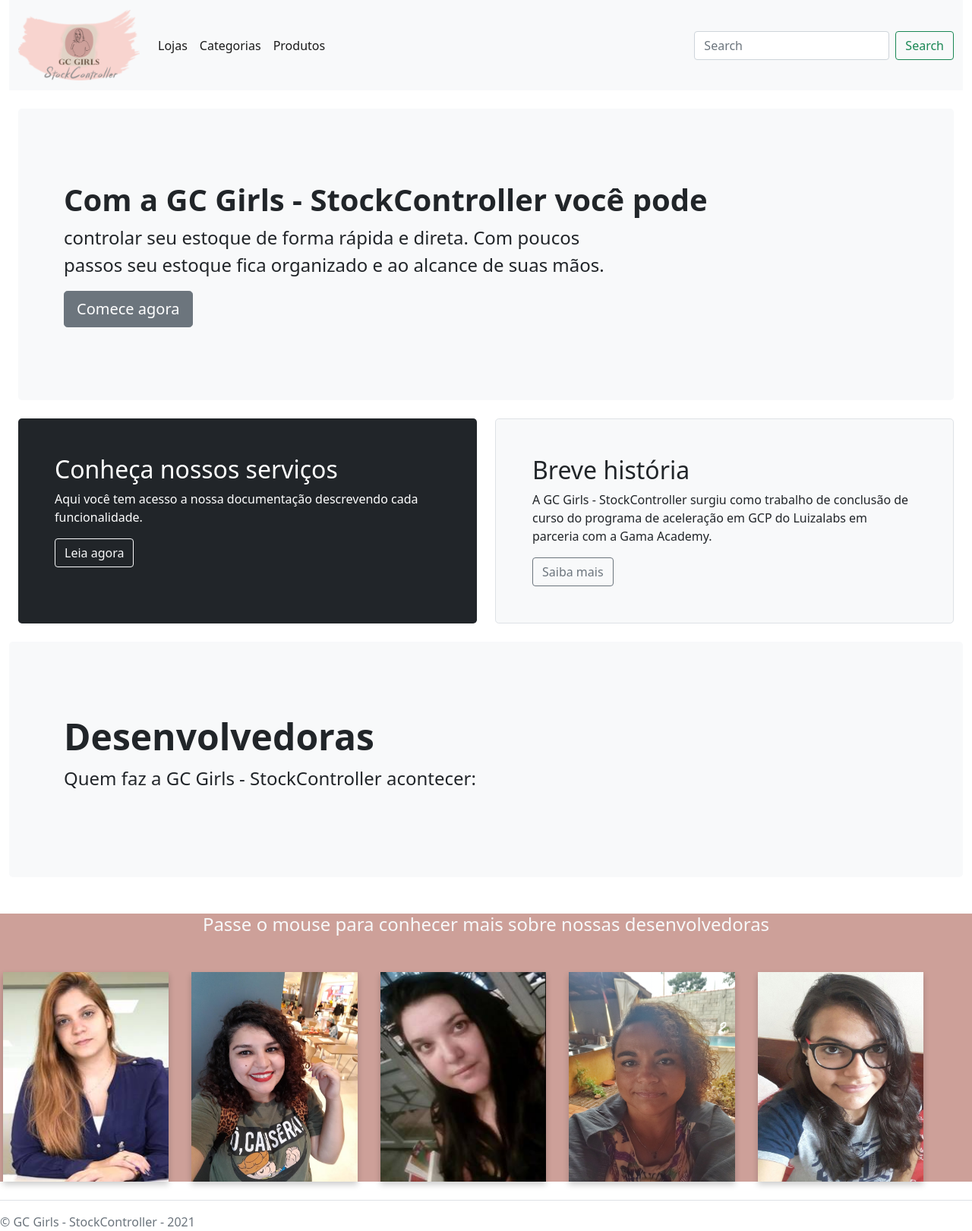
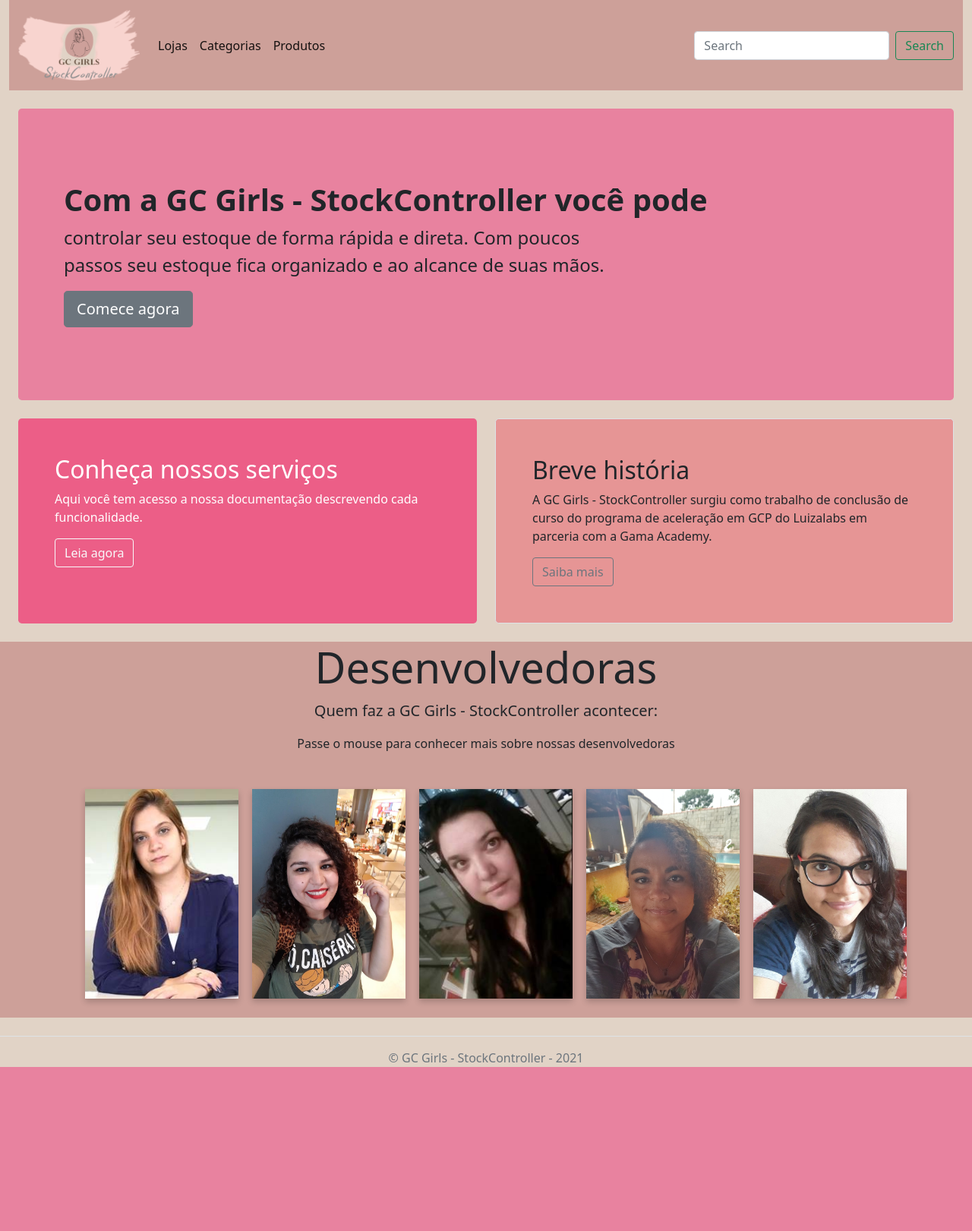
Before and after one commit to sammarabn/Projeto-LuizaCode, a Django app: page / in a window 1280 px wide. Shown: the whole page at 76% size. After the commit the page ends 1405 px from the top, so only its background shows below. Run offline with Django 3.2, Linux system fonts and the light colour scheme; grey boxes are pictures that could not be loaded.

Commit message:
Atualização do Front

```diff
--- a/app/static/CSS/style.css
+++ b/app/static/CSS/style.css
@@ -1,5 +1,5 @@
 .body-products {
-    background-color: #71d2f3;
+    background-color: #e1d3c6;
     background-attachment: fixed;/*fixo*/
     background-size: cover;
     background-repeat: repeat;
@@ -11,7 +11,7 @@
 }
 
 .body-index {
-    background-color: #59badb;
+    background-color: #e1d3c6;
     background-attachment: fixed;/*fixo*/
     background-size: cover;
     background-repeat: repeat;
@@ -22,7 +22,7 @@
     flex-direction: column;
 }
 .body-cadastro {
-    background-color: #ACCBE1;
+    background-color: #e1c6c6;
     background-attachment: fixed;/*fixo*/
     background-size: cover;
     background-repeat: repeat;
@@ -30,7 +30,7 @@
 
 }
 .body-view {
-    background-color: #7191C1;
+    background-color: #e1d3c6;
     background-attachment: fixed;/*fixo*/
     background-size: cover;
     background-repeat: repeat;
@@ -42,14 +42,14 @@
 
 }
 .body-viewProducts{
-    background-color: #6386BB;
+    background-color: #e1d3c6;
     background-attachment: fixed;/*fixo*/
     background-size: cover;
     background-repeat: repeat;
     background-position: right bottom;
 }
 .bg {
-    background-color: #418B88;
+    background-color: #e1d3c6;
 }
 
 .bg-box {
@@ -68,6 +68,22 @@
     border-radius:0px;
     width: 200px;
     height: 35px;
+ }
+
+ .bg-pink{
+  background-color: #ec5e87
+ }
+
+ .bg-card1{
+  background-color: #e8829f
+ }
+
+ .bg-card3{
+  background-color: #e69595
+ }
+
+ .bg-nav{
+  background-color: #cda099;
  }
 
  .cor-jumb{
@@ -104,6 +120,7 @@
       width: 220px;
       height: 276px;
       perspective: 1000px;
+      padding-left: 18px;
     }
 
     .flip-card-inner {
@@ -134,7 +151,7 @@
     }
 
     .flip-card-back {
-      background-color: #cda099;
+      background-color: #ec5e87;
       color: white;
       transform: rotateY(180deg);
     }
--- a/app/templates/index.html
+++ b/app/templates/index.html
@@ -8,11 +8,12 @@
     <link href="https://cdn.jsdelivr.net/npm/bootstrap@5.1.1/dist/css/bootstrap.min.css" rel="stylesheet"
         integrity="sha384-F3w7mX95PdgyTmZZMECAngseQB83DfGTowi0iMjiWaeVhAn4FJkqJByhZMI3AhiU" crossorigin="anonymous">
         <link rel="stylesheet" href="{% static 'CSS/style.css' %}">
-    <link rel="icon" href="../static/favicon.ico" </head>
+    <link rel="icon" href="../static/favicon.ico" >
+  </head>
 
-<body>
+<body class="body-index">
     <div class="container-fluid">
-        <nav class="navbar navbar-expand-lg navbar-light bg-light">
+        <nav class="navbar navbar-expand-lg navbar-light bg-nav ">
             <div class="container-fluid">
                 <a class="navbar-brand" href="/"><img src="../static/images/GC-logo.png" alt="logo" width="160" height="93"></a>
                 <button class="navbar-toggler" type="button" data-bs-toggle="collapse"
@@ -41,7 +42,7 @@
         </nav>
         <main>
             <div class="container-xxl py-4">
-                <div class="p-5 mb-4 bg-light rounded-3">
+                <div class="p-5 mb-4 bg-card1 rounded-3">
                     <div class="container-fluid py-5">
                         <h1 class="display-8 fw-bold">Com a GC Girls - StockController você pode</h1>
                         <p class="col-md-8 fs-4">controlar seu estoque de forma rápida e direta. Com poucos passos seu
@@ -52,28 +53,18 @@
 
                 <div class="row align-items-md-stretch">
                     <div class="col-md-6">
-                        <div class="h-100 p-5 text-white bg-dark rounded-3">
+                        <div class="h-100 p-5 text-white bg-pink rounded-3">
                             <h2>Conheça nossos serviços</h2>
                             <p>Aqui você tem acesso a nossa documentação descrevendo cada funcionalidade.</p>
                             <button class="btn btn-outline-light" type="button">Leia agora</button>
                         </div>
                     </div>
                     <div class="col-md-6">
-                        <div class="h-100 p-5 bg-light border rounded-3">
+                        <div class="h-100 p-5 bg-card3 border rounded-3">
                             <h2>Breve história</h2>
                             <p>A GC Girls - StockController surgiu como trabalho de conclusão de curso do programa de
                                 aceleração em GCP do Luizalabs em parceria com a Gama Academy.</p>
                             <button class="btn btn-outline-secondary" type="button">Saiba mais</button>
-                        </div>
-                    </div>
-
-                    <div class="p-5 mb-4 bg-light rounded-3 mt-4">
-                        <div class="container-fluid py-5">
-                            <h1 class="display-5 fw-bold">Desenvolvedoras</h1>
-                            <p class="col-md-8 fs-4">Quem faz a GC Girls - StockController acontecer:</p>
-
-
-
                         </div>
                     </div>
                 </div>
@@ -85,14 +76,14 @@
     <!--Card flip/Equipe-->
 
 <div class="jumbotron jumbotron-fluid cor-jumb-dev ">
-    <h4 class="text-center mb-5 text-light">Passe o mouse para conhecer mais sobre nossas desenvolvedoras</h4>
-    <div class="container d-flex">
-
-
-      <div class="container-fluid d-flex ml-4  ">
+  <h1 class="display-4 text-center font-weight-bold">Desenvolvedoras</h1>
+        <p class="lead text-center font-weight-bold ">Quem faz a GC Girls - StockController acontecer:</p>
+    <p class="text-center mb-5 text-dark">Passe o mouse para conhecer mais sobre nossas desenvolvedoras</p>
+    <div class="container d-flex ">
+      <div class="container-fluid d-flex ml-4 align-items-center" style="width: auto!important;padding-bottom: 25px;">
 
         <div class="flip-card">
-          <div class="flip-card-inner margin">
+          <div class="flip-card-inner">
             <div class="flip-card-front">
               <img class="img-fluid" src="../static/images/Ana.jpg" alt="Avatar" style="width:220px;height:276px;">
             </div>
@@ -111,7 +102,7 @@
         </div>
 
         <div class="flip-card ">
-          <div class="flip-card-inner margin1">
+          <div class="flip-card-inner">
             <div class="flip-card-front">
               <img class="img-fluid" src="../static/images/Karolina.jpeg" alt="Avatar" style="width:220px;height:276px;">
             </div>
@@ -120,9 +111,9 @@
                 <p>Desenvolvedora</p>
                 <p class="mb-2">Full-Stack</p>
                 <div class="row justify-content-center mt-5" style="display: block!important;">
-                  <a href="" target="_blank"> <img class="mr-4 " width="40px"
+                  <a href="https://github.com/karolinaq20" target="_blank"> <img class="mr-4 " width="40px"
                       height="40px" src="../static/images/github.png"></a>
-                  <a href="" target="_blank"> <img width="40px"
+                  <a href="https://www.linkedin.com/in/karolina-queiroz/" target="_blank"> <img width="40px"
                       height="40px" src="../static/images/logotipo-do-linkedin.png"></a>
               </div>
             </div>
@@ -130,7 +121,7 @@
         </div>
 
         <div class="flip-card">
-          <div class="flip-card-inner margin2">
+          <div class="flip-card-inner">
             <div class="flip-card-front">
               <img class="img-fluid" src="../static/images/Michelle.jpg" alt="Avatar" style="width:220px;height: 276px;">
             </div>
@@ -149,7 +140,7 @@
         </div>
 
         <div class="flip-card">
-          <div class="flip-card-inner margin3">
+          <div class="flip-card-inner">
             <div class="flip-card-front">
               <img class="img-fluid" src="../static/images/Rachel.jpg" alt="Avatar" style="width:220px;height: 276px;">
             </div>
@@ -158,9 +149,9 @@
                 <p>Desenvolvedora</p>
                 <p class="mb-2">Full-Stack</p>
                 <div class="row justify-content-center mt-5" style="display: block!important;">
-                  <a href="" target="_blank"> <img class="mr-4 " width="40px"
+                  <a href="https://github.com/RachCarvalho" target="_blank"> <img class="mr-4 " width="40px"
                       height="40px" src="../static/images/github.png"></a>
-                  <a href="" target="_blank"> <img width="40px"
+                  <a href="https://www.linkedin.com/in/rachelacarvalho" target="_blank"> <img width="40px"
                       height="40px" src="../static/images/logotipo-do-linkedin.png"></a>
               </div>
             </div>
@@ -168,7 +159,7 @@
         </div>
 
         <div class="flip-card">
-          <div class="flip-card-inner margin4">
+          <div class="flip-card-inner">
             <div class="flip-card-front">
               <img class="img-fluid" src="../static/images/Sammara.jpeg" alt="Avatar" style="width:220px;height:276px;">
             </div>
@@ -177,9 +168,9 @@
                 <p>Desenvolvedora</p>
                 <p class="mb-2">Full-Stack</p>
                 <div class="row justify-content-center mt-5" style="display: block!important;">
-                  <a href="" target="_blank"> <img class="mr-4 " width="40px"
+                  <a href="https://github.com/sammarabn" target="_blank"> <img class="mr-4 " width="40px"
                       height="40px" src="../static/images/github.png"></a>
-                  <a href="" target="_blank"> <img width="40px"
+                  <a href="https://www.linkedin.com/in/sammara-nunes/" target="_blank"> <img width="40px"
                       height="40px" src="../static/images/logotipo-do-linkedin.png"></a>
               </div>
 
@@ -192,7 +183,7 @@
     </div>
   </div>
   <!-- /Card flip/Equipe -->
-  <footer class="pt-3 mt-4 text-muted border-top">
+  <footer class="pt-3 mt-4 text-center text-muted border-top">
     &copy; GC Girls - StockController - 2021
 </footer>
 </body>
```
Also changed, not shown: app/templates/form.html (+29 -6 lines), app/templates/formCategories.html (+47 -10 lines), app/templates/formProducts.html (+35 -9 lines), app/static/images/github.png (added), app/static/images/logotipo-do-linkedin.png (added).
